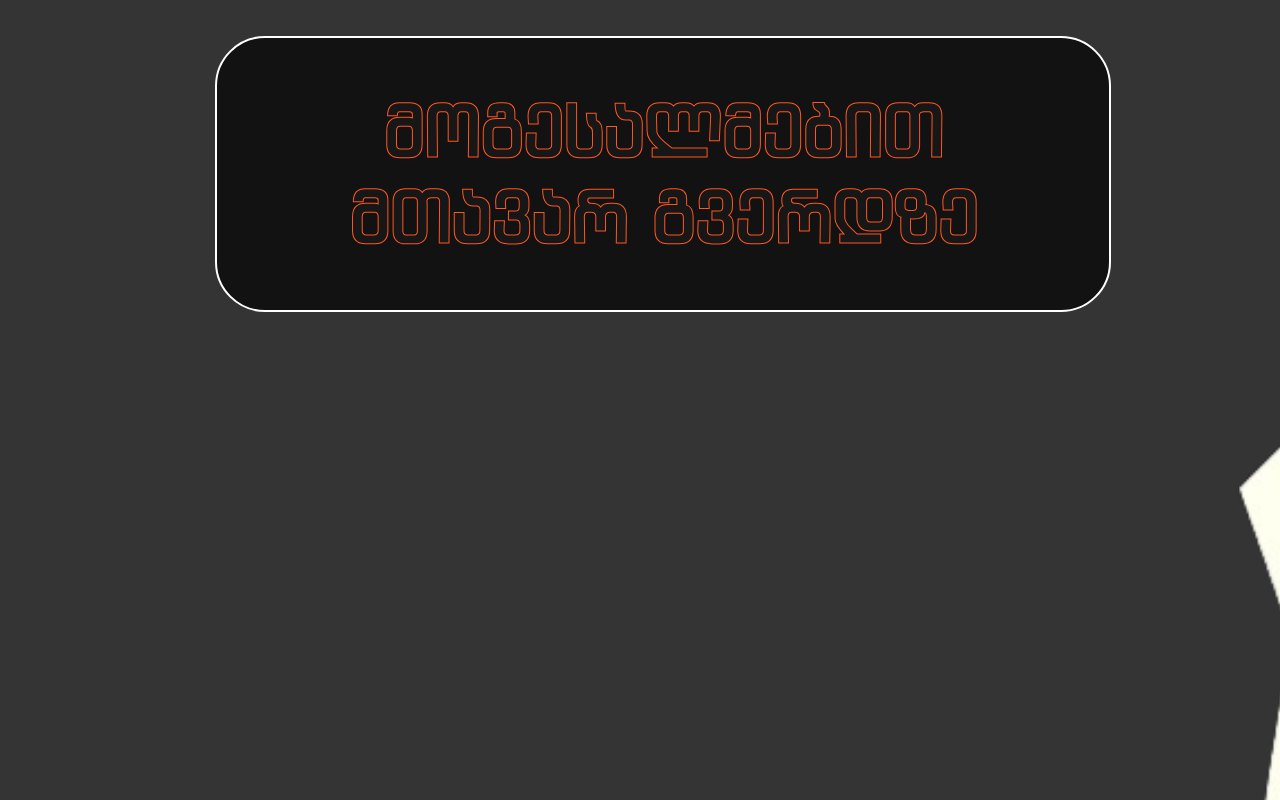
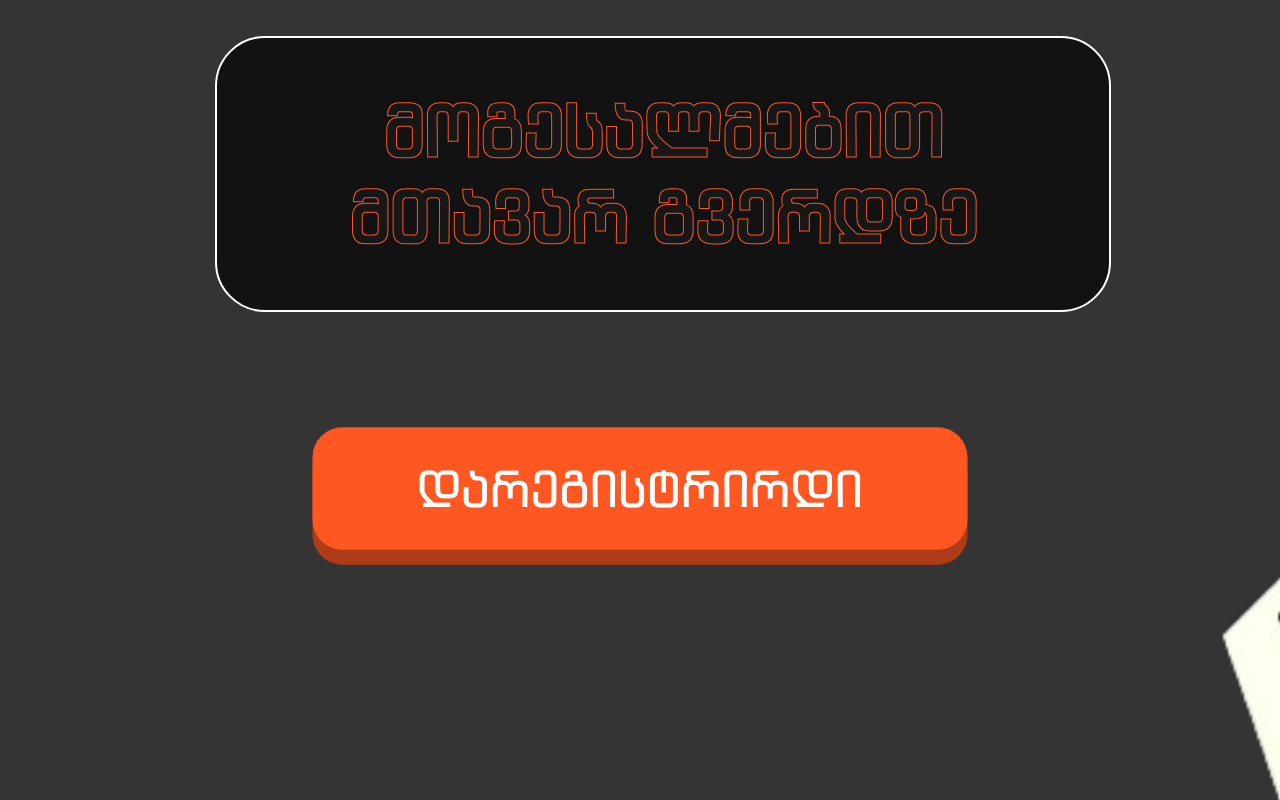
Before and after one commit to sandro-git14/LERN-CODING-GE, a Next.js app: page / in a window 1280 px wide. Built offline with nearby package versions, Linux system fonts and the light colour scheme.

Commit message:
Added Front End Side

```diff
--- a/src/app/page.tsx
+++ b/src/app/page.tsx
@@ -36,7 +36,16 @@ export default function Home({
           />
         </div>
 
-        <button className='LoginBtn'>asdasdasd</button>
+        <div className='LoginButton_Items'>
+        <button className="pushable">
+          <span className="front">
+            დარეგისტრირდი
+          </span>
+        </button>
+        </div>
+
+
+
 
         <div>
           <img
@@ -47,6 +56,8 @@ export default function Home({
           />
         </div>
 
+        <h1>asdasdasdasdasdasdasd</h1>
+
       </center>
     </>
   );
--- a/src/app/styles/page.css
+++ b/src/app/styles/page.css
@@ -47,9 +47,9 @@ body {
 }
 
 .PipeLeft {
-  width: 300px;
+  width: 350px;
   position: relative;
-  top: -1280px;
+  top: -1195px;
   left: -800px;
 }
 
@@ -59,7 +59,41 @@ body {
   top: -1950px;
 }/*# sourceMappingURL=page.css.map */
 
-.LoginBtn {
+
+
+.LoginButton_Items {
   position: relative;
-  top: -1500px;
+  top: -1950px;
+  scale: 2.5;
+  position: relative;
 }
+
+.pushable {
+  background: #ae3b18; /* A darker color for the 3D base */
+  border-radius: 12px;
+  border: none;
+  padding: 0;
+  cursor: pointer;
+  outline-offset: 4px;
+}
+
+.front {
+  display: block;
+  padding: 12px 42px;
+  border-radius: 12px;
+  font-size: 1.25rem;
+  background: #FF5722; /* The main button color */
+  color: white;
+  transform: translateY(-6px); /* Lifts the front part initially */
+  transition: transform 0.1s ease; /* Smooth transition for the press effect */
+}
+
+/* When the button is clicked, move the front part down to simulate a press */
+.pushable:active .front {
+  transform: translateY(-2px); /* Moves down by 4px from the original -6px position */
+}
+
+/* Optional: Add hover effect for better user experience */
+.pushable:hover .front {
+  transform: translateY(-8px); /* Lifts slightly on hover */
+}
```
Also changed, not shown: public/Pipe.png (deleted), public/Pipe2.png (deleted).
